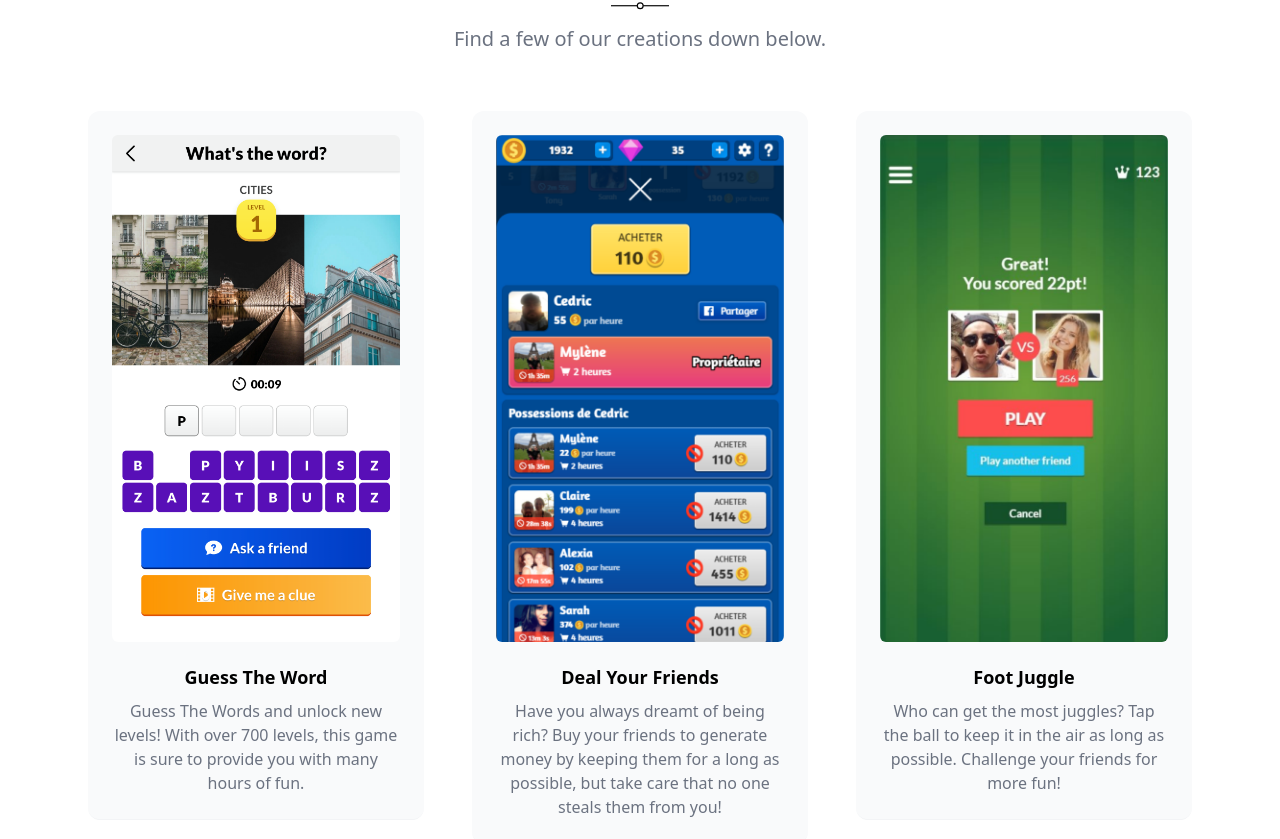
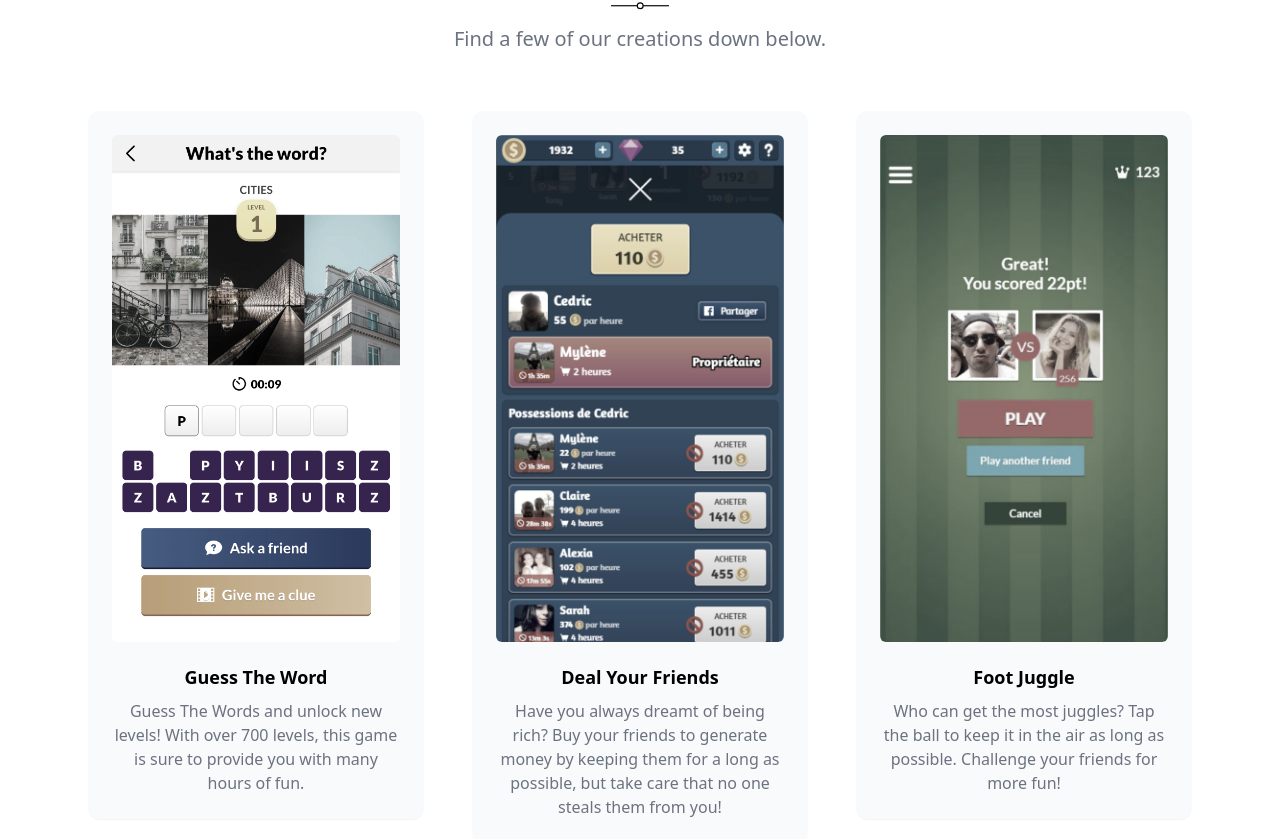
Before and after one commit to apyos/gaming-website, a Preact app: page / in a window 1280 px wide. Shown: the part 616-1455 px from the top of the page. Built offline with nearby package versions, Linux system fonts and the light colour scheme.

Commit message:
style: add 75% grayscale to game pictures

```diff
--- a/src/pages/our-work.tsx
+++ b/src/pages/our-work.tsx
@@ -16,7 +16,7 @@ const Item = ({ name, image, description }: ItemProps) => (
   <div class="px-4 max-w-full w-full sm:w-1/2 lg:w-1/3 lg:px-6">
     <div class="py-6 px-6 mb-12 bg-gray-50 border-b border-gray-100 transform transition duration-300 ease-in-out hover:-translate-y-2 rounded-xl">
       <div class="inline-block text-gray-900 mb-4">
-        <img src={image} class="rounded-md" />
+        <img src={image} class="rounded-md grayscale-75" />
       </div>
       <h3 class="text-lg leading-normal mb-2 font-semibold text-black">
         {name}
--- a/tailwind.config.cjs
+++ b/tailwind.config.cjs
@@ -2,7 +2,11 @@
 module.exports = {
   content: ["./index.html", "./src/**/*.tsx"],
   theme: {
-    extend: {},
+    extend: {
+      grayscale: {
+        75: "75%",
+      },
+    },
   },
   plugins: [],
 };
```
